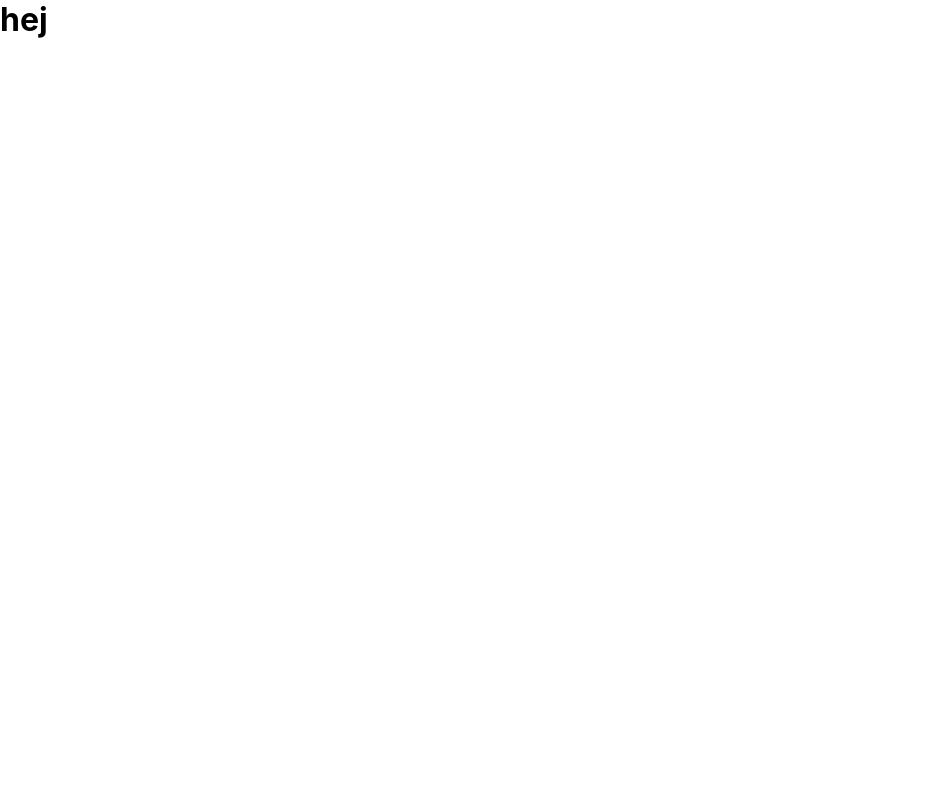
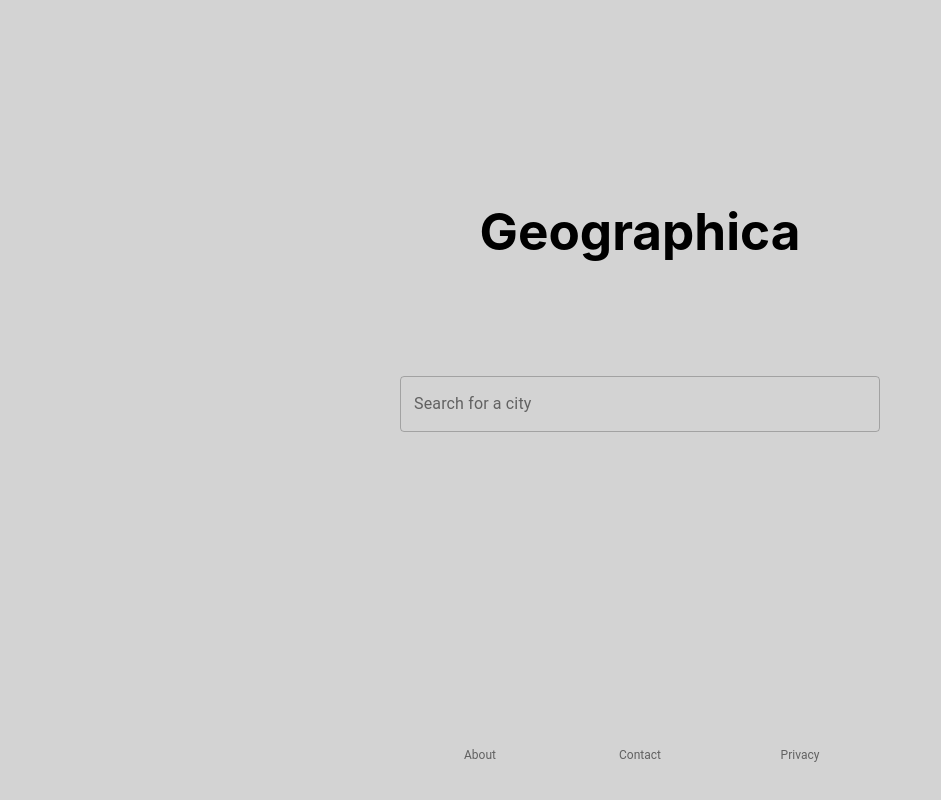
Before and after one commit to HBerglund/geographica, a React (Create React App) app: page / in a window 1280 px wide. Shown: the whole page, without its empty margins (0-941 px from the left). Built offline with nearby package versions, Linux system fonts and the light colour scheme.

Commit message:
Created router

```diff
--- a/package.json
+++ b/package.json
@@ -13,6 +13,7 @@
     "@types/react-dom": "^17.0.1",
     "react": "^17.0.1",
     "react-dom": "^17.0.1",
+    "react-router-dom": "^5.2.0",
     "react-scripts": "4.0.3",
     "typescript": "^4.1.5",
     "web-vitals": "^1.1.0"
@@ -40,5 +41,8 @@
       "last 1 firefox version",
       "last 1 safari version"
     ]
+  },
+  "devDependencies": {
+    "@types/react-router-dom": "^5.1.7"
   }
 }
--- a/src/App.tsx
+++ b/src/App.tsx
@@ -1,15 +1,12 @@
 import React from "react";
-import Layout from "./components/Layout";
 import Background from "./components/Background";
+import BrowserRouter from "./components/Router";
 
 function App() {
   return (
-    // <>
-    //   <Background />
-    //   <Layout />
-    // </>
     <>
-      <h1>hej</h1>
+      <BrowserRouter />
+      <Background />
     </>
   );
 }
--- /dev/null
+++ b/src/components/Router.tsx
@@ -0,0 +1,23 @@
+import React from "react";
+import { Route, BrowserRouter, Switch, Link } from "react-router-dom";
+import Home from "../pages/Home";
+import Map from "../pages/Map";
+import About from "../pages/About";
+import Privacy from "../pages/Privacy";
+import Contact from "../pages/Contact";
+
+function Router() {
+  return (
+    <BrowserRouter>
+      <Switch>
+        <Route path='/' exact component={Home} />
+        <Route path='/map' component={Map} />
+        <Route path='/about' component={About} />
+        <Route path='/privacy' component={Privacy} />
+        <Route path='/contact' component={Contact} />
+      </Switch>
+    </BrowserRouter>
+  );
+}
+
+export default Router;
--- /dev/null
+++ b/src/pages/About.tsx
@@ -0,0 +1,11 @@
+import React from "react";
+
+function About() {
+  return (
+    <div>
+      <h2>About</h2>
+    </div>
+  );
+}
+
+export default About;
--- /dev/null
+++ b/src/pages/Contact.tsx
@@ -0,0 +1,13 @@
+import { rootCertificates } from "tls";
+
+import React from "react";
+
+function Contact() {
+  return (
+    <div>
+      <h2>Contact</h2>
+    </div>
+  );
+}
+
+export default Contact;
--- /dev/null
+++ b/src/pages/Map.tsx
@@ -0,0 +1,11 @@
+import React from 'react'
+
+function Map() {
+    return (
+        <div>
+            <h1>Hello Map</h1>
+        </div>
+    )
+}
+
+export default Map
--- /dev/null
+++ b/src/pages/Privacy.tsx
@@ -0,0 +1,11 @@
+import React from "react";
+
+function Privacy() {
+  return (
+    <div>
+      <h2>Privacy</h2>
+    </div>
+  );
+}
+
+export default Privacy;
```
Also changed, not shown: src/pages/Home.tsx (renamed from src/components/Layout.tsx, +5 -5 lines), 1 other file (tests, documents, lock files or other folders).
